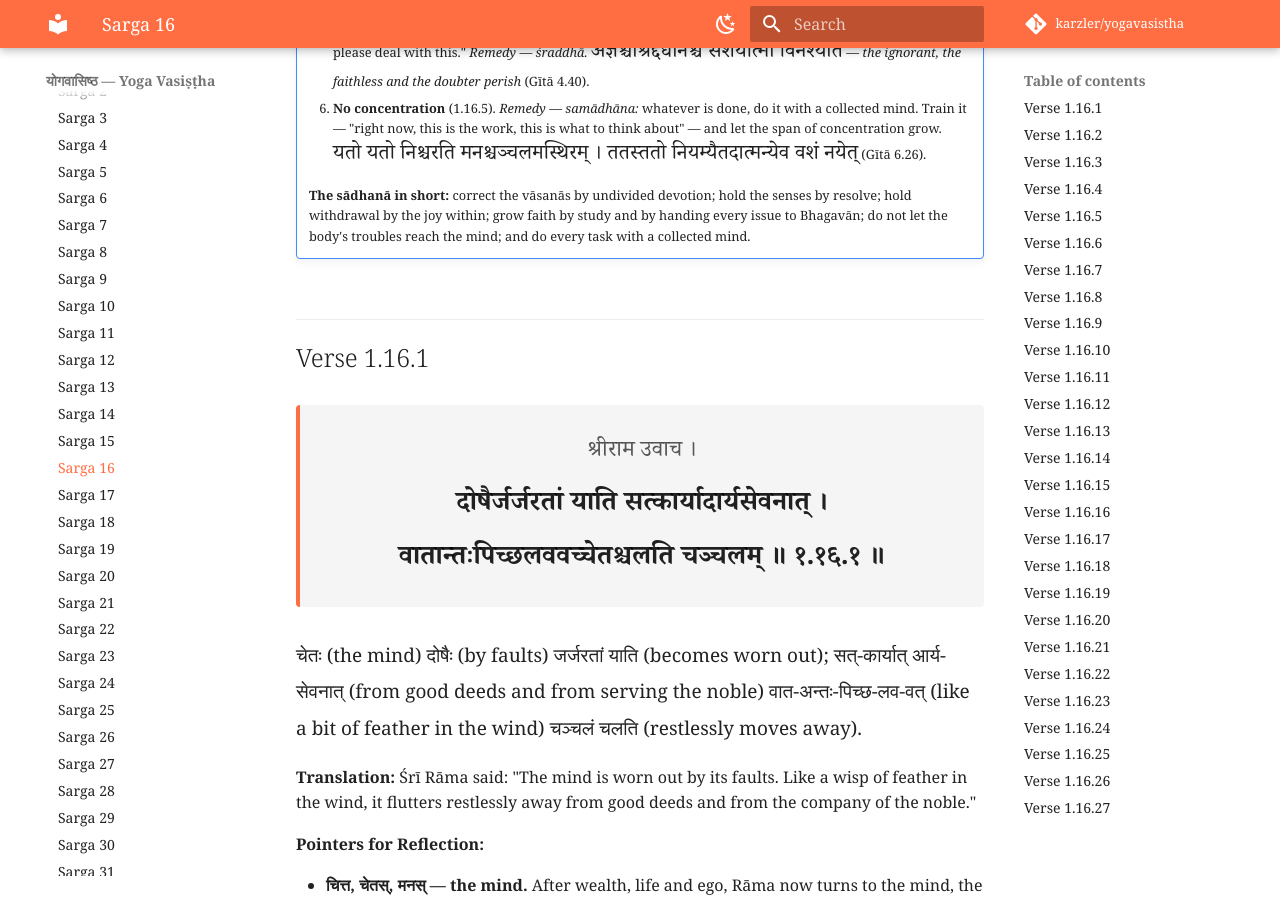
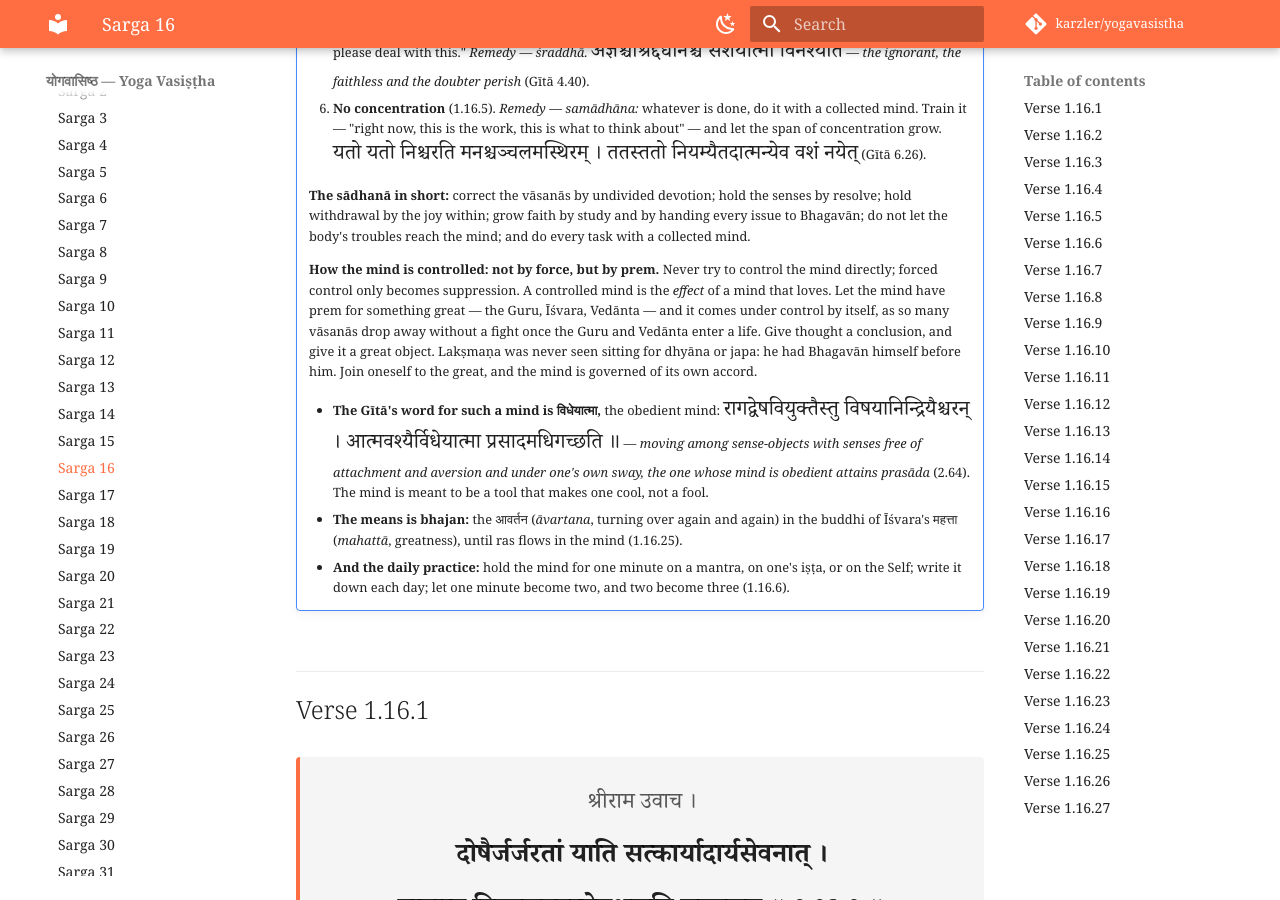
Before and after one commit to karzler/yogavasistha, an MkDocs documentation site: the page built from docs/1-vairagya/sarga-016.md, in a window 1280 px wide and 900 px high, scrolled down 1686 px. Built offline with MkDocs 1.6.1 and Material for MkDocs 9.7.7, drawn with Linux system fonts in a browser that asks for light colours; comment, search, counter and statistics services are not loaded.

Commit message:
Vairāgya 16: how the mind is controlled, in the Tuning reflection

```diff
--- a/docs/1-vairagya/sarga-016.md
+++ b/docs/1-vairagya/sarga-016.md
@@ -35,6 +35,12 @@
     6. **No concentration** (1.16.5). *Remedy — samādhāna:* whatever is done, do it with a collected mind. Train it — "right now, this is the work, this is what to think about" — and let the span of concentration grow. <span class="parallel">यतो यतो निश्चरति मनश्चञ्चलमस्थिरम् । ततस्ततो नियम्यैतदात्मन्येव वशं नयेत्</span> (Gītā 6.26).
 
     **The sādhanā in short:** correct the vāsanās by undivided devotion; hold the senses by resolve; hold withdrawal by the joy within; grow faith by study and by handing every issue to Bhagavān; do not let the body's troubles reach the mind; and do every task with a collected mind.
+
+    **How the mind is controlled: not by force, but by prem.** Never try to control the mind directly; forced control only becomes suppression. A controlled mind is the *effect* of a mind that loves. Let the mind have prem for something great — the Guru, Īśvara, Vedānta — and it comes under control by itself, as so many vāsanās drop away without a fight once the Guru and Vedānta enter a life. Give thought a conclusion, and give it a great object. Lakṣmaṇa was never seen sitting for dhyāna or japa: he had Bhagavān himself before him. Join oneself to the great, and the mind is governed of its own accord.
+
+    - **The Gītā's word for such a mind is विधेयात्मा,** the obedient mind: <span class="parallel">रागद्वेषवियुक्तैस्तु विषयानिन्द्रियैश्चरन् । आत्मवश्यैर्विधेयात्मा प्रसादमधिगच्छति ॥</span> — *moving among sense-objects with senses free of attachment and aversion and under one's own sway, the one whose mind is obedient attains prasāda* (2.64). The mind is meant to be a tool that makes one cool, not a fool.
+    - **The means is bhajan:** the आवर्तन (*āvartana*, turning over again and again) in the buddhi of Īśvara's महत्ता (*mahattā*, greatness), until ras flows in the mind (1.16.25).
+    - **And the daily practice:** hold the mind for one minute on a mantra, on one's iṣṭa, or on the Self; write it down each day; let one minute become two, and two become three (1.16.6).
 
 ## Verse 1.16.1 { #1-16-1 }
 
```
